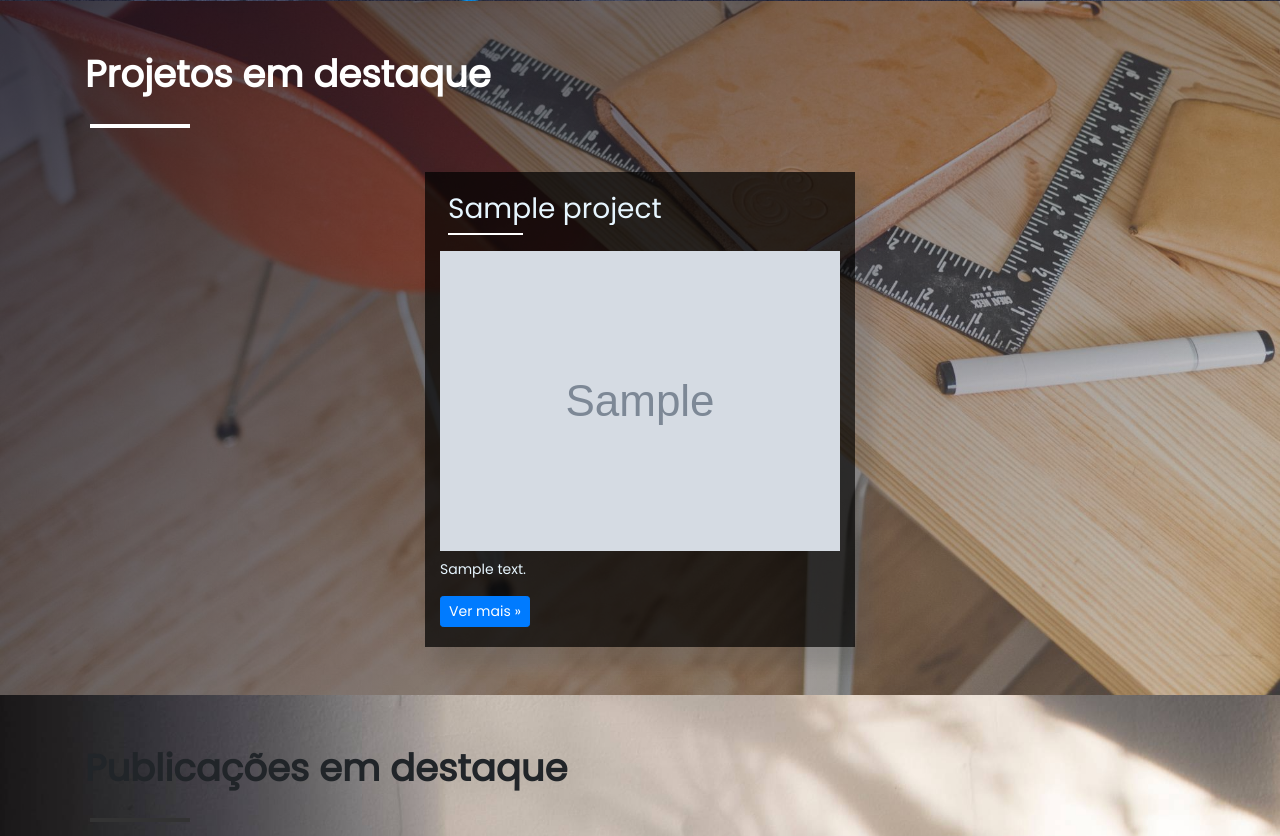
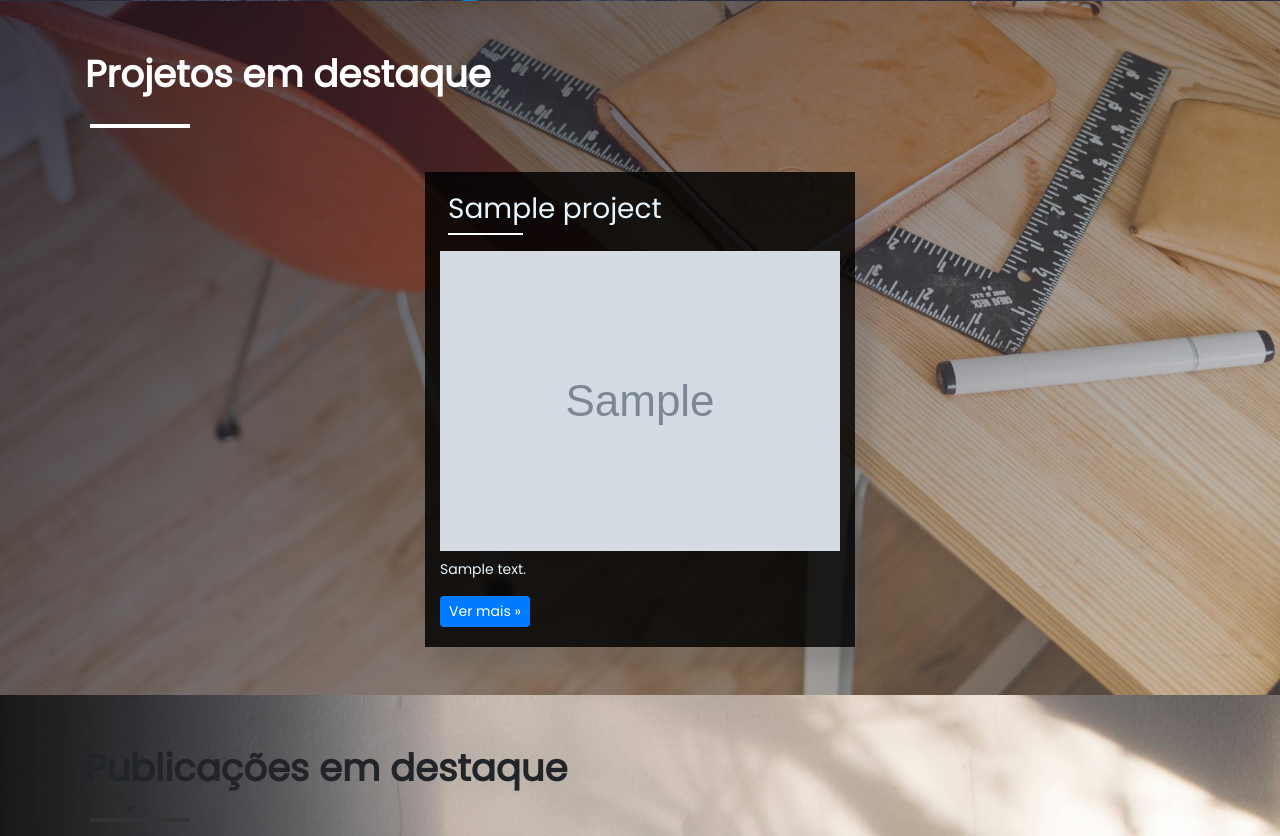
Before and after one commit to Lavedonio/site_lavedonio_django, a Django app: page / in a window 1280 px wide. Shown: the part 799-1635 px from the top of the page. Run offline with Django 3.2, Linux system fonts and the light colour scheme; tables that the repository leaves empty hold one stand-in row (values such as "Sample post"); grey boxes marked "Sample" are stand-in pictures; some libraries are stand-ins or nearby versions.

Commit message:
Increased project-display opacity

```diff
--- a/base/static/css/main.css
+++ b/base/static/css/main.css
@@ -125,7 +125,7 @@ h2 {
 .project-display {
 	padding: 20px 15px;
 	color: #E7F6FF;
-	background-color: rgba(0, 0, 0, 0.71);
+	background-color: rgba(0, 0, 0, 0.83);
 	-webkit-box-shadow: 14px 14px 13px 4px rgba(81, 84, 85, 0.22);
 	-moz-box-shadow: 14px 14px 13px 4px rgba(81, 84, 85, 0.22);
 	box-shadow: 14px 14px 13px 4px rgba(81, 84, 85, 0.22);
```
